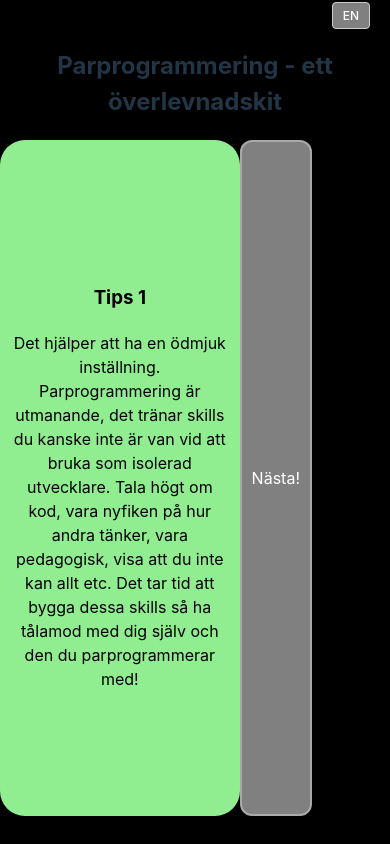
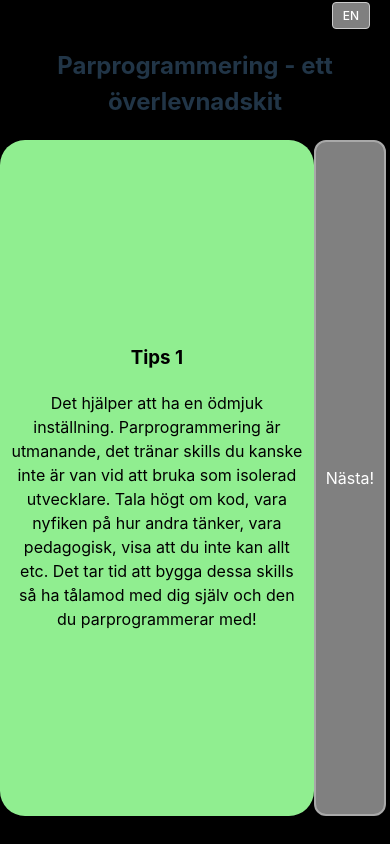
Before and after one commit to objarni/pair-programming-survival-kit, a React (Vite) app: page / in a window 390 px wide. Built offline with nearby package versions, Linux system fonts and the light colour scheme.

Commit message:
make view full width on mobiles

```diff
--- a/src/App.css
+++ b/src/App.css
@@ -12,7 +12,7 @@ body {
 }
 
 .container {
-    width: 80vw;
+    width: 99vw;
     height:80vh;
     display: flex;
 }
```
